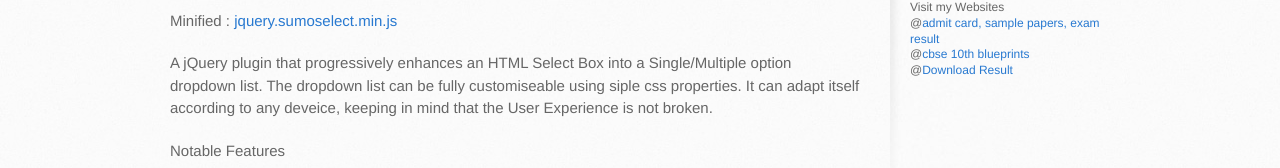
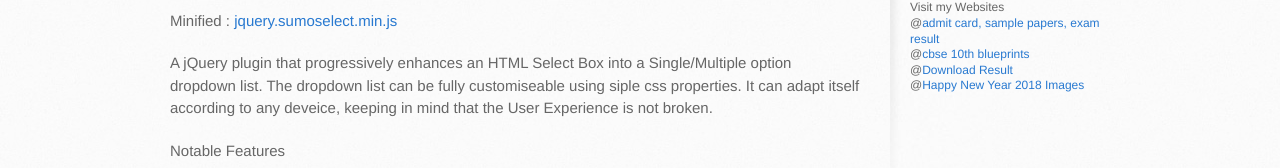
Before and after one commit to HemantNegi/jquery.sumoselect, a plain HTML site: page index.html in a window 1280 px wide. Shown: the part 568-736 px from the top of the page. Drawn offline with Linux system fonts and the light colour scheme.

Commit message:
Update index.html

```diff
--- a/index.html
+++ b/index.html
@@ -600,6 +600,7 @@ $</span><span class="p">(</span><span class="nb">document</span><span class="p">
     	@<a href="https://www.4ono.com/" title="Job and Exam Notifications">admit card, sample papers, exam result</a><br>
 	@<a href="https://www.cbsenic2019.in/" title="CBSE Board Exam 2018">cbse 10th blueprints</a><br>
 	@<a href="https://www.4rnc.in/" title="all exam result and cutoff">Download Result</a><br>
+	@<a href="http://www.happynewyear2019shayari.in/" title="Advance Happy New Year">Happy New Year 2018 Images</a><br>
 	<p>
 	<div><script async src="//pagead2.googlesyndication.com/pagead/js/adsbygoogle.js"></script>
 <!-- responsive -->
```
